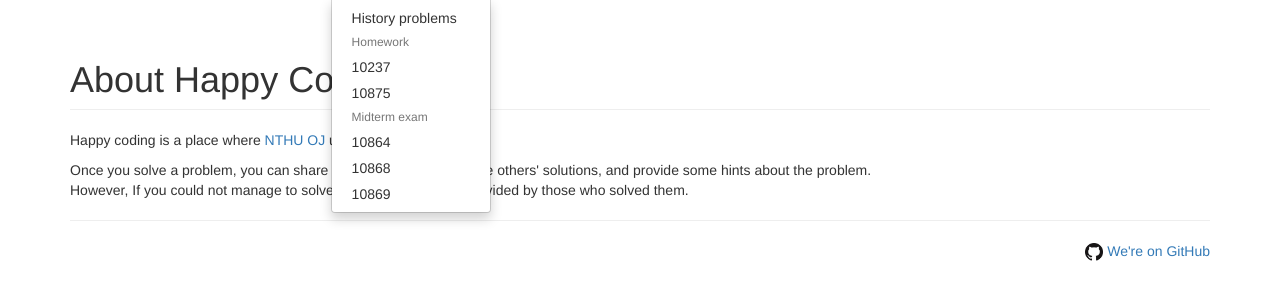
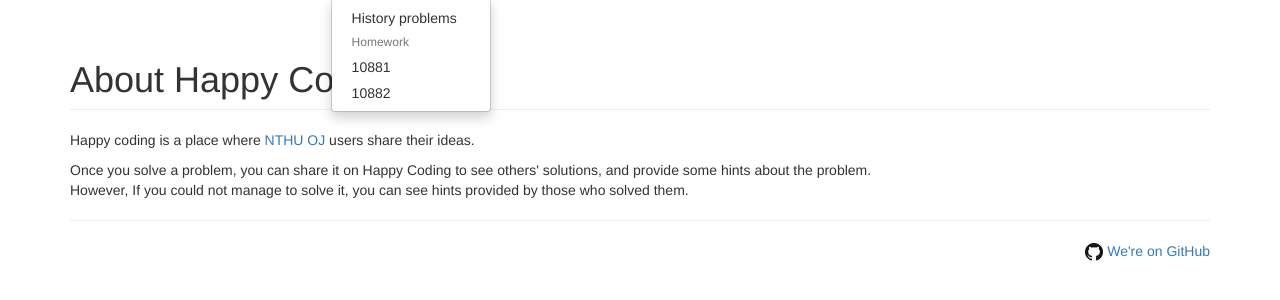
Before and after one commit to afg-archive/happycoding, a Python web app: template problem/jinja2/about.html in a window 1280 px wide, after a click on "CS程設". Shown: the part 52-352 px from the top of the page. Run offline with Jinja, Linux system fonts and the light colour scheme; the template is opened without the code that fills it, so the values that code supplies are empty; some libraries are stand-ins or nearby versions.

Commit message:
update hw

```diff
--- a/problem/jinja2/navbar.html
+++ b/problem/jinja2/navbar.html
@@ -18,12 +18,8 @@
           <ul class="dropdown-menu">
             <li><a href="{{ url('history') }}">History problems</a></li>
             <li class="dropdown-header">Homework</li>
-            <li><a href="/problem/10237">10237</a></li>
-            <li><a href="/problem/10875">10875</a></li>
-            <li class="dropdown-header">Midterm exam</li>
-            <li><a href="/problem/10864">10864</a></li>
-            <li><a href="/problem/10868">10868</a></li>
-            <li><a href="/problem/10869">10869</a></li>
+            <li><a href="/problem/10881">10881</a></li>
+            <li><a href="/problem/10882">10882</a></li>
           </ul>
         </li>
         <li class="dropdown">
```
